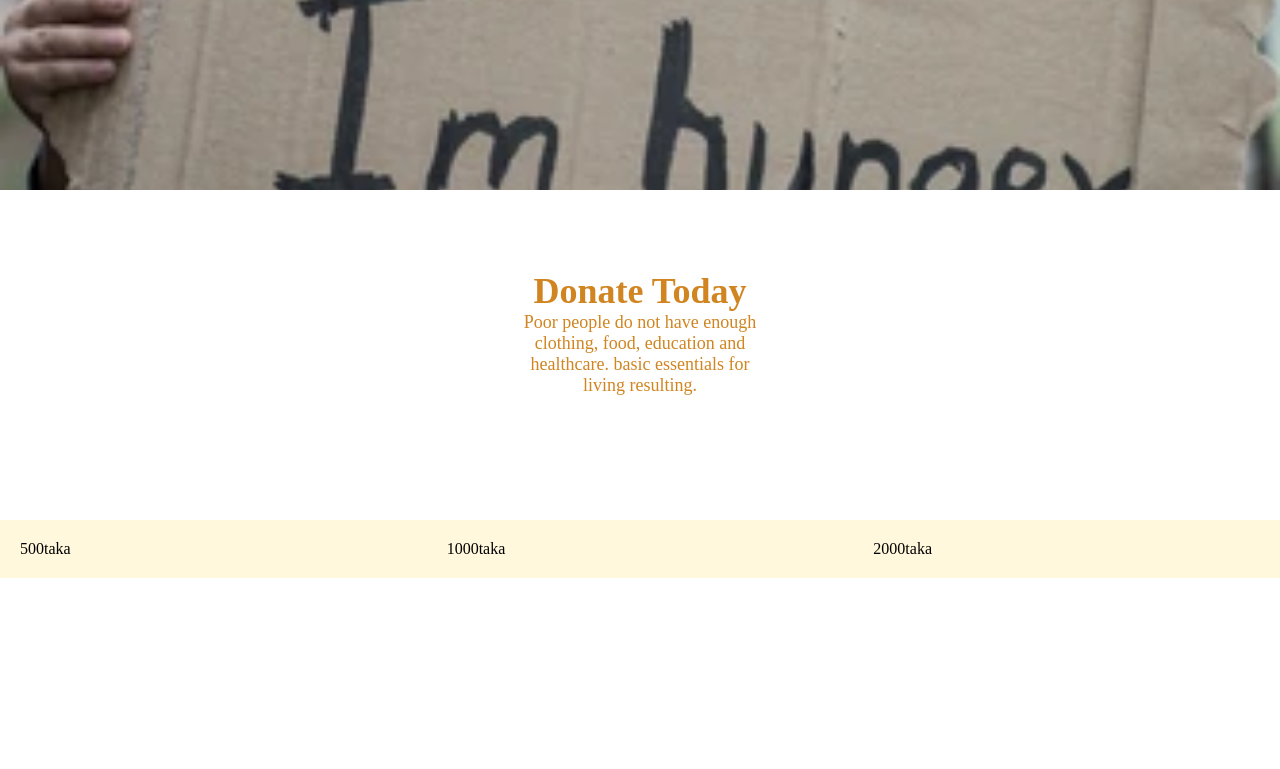
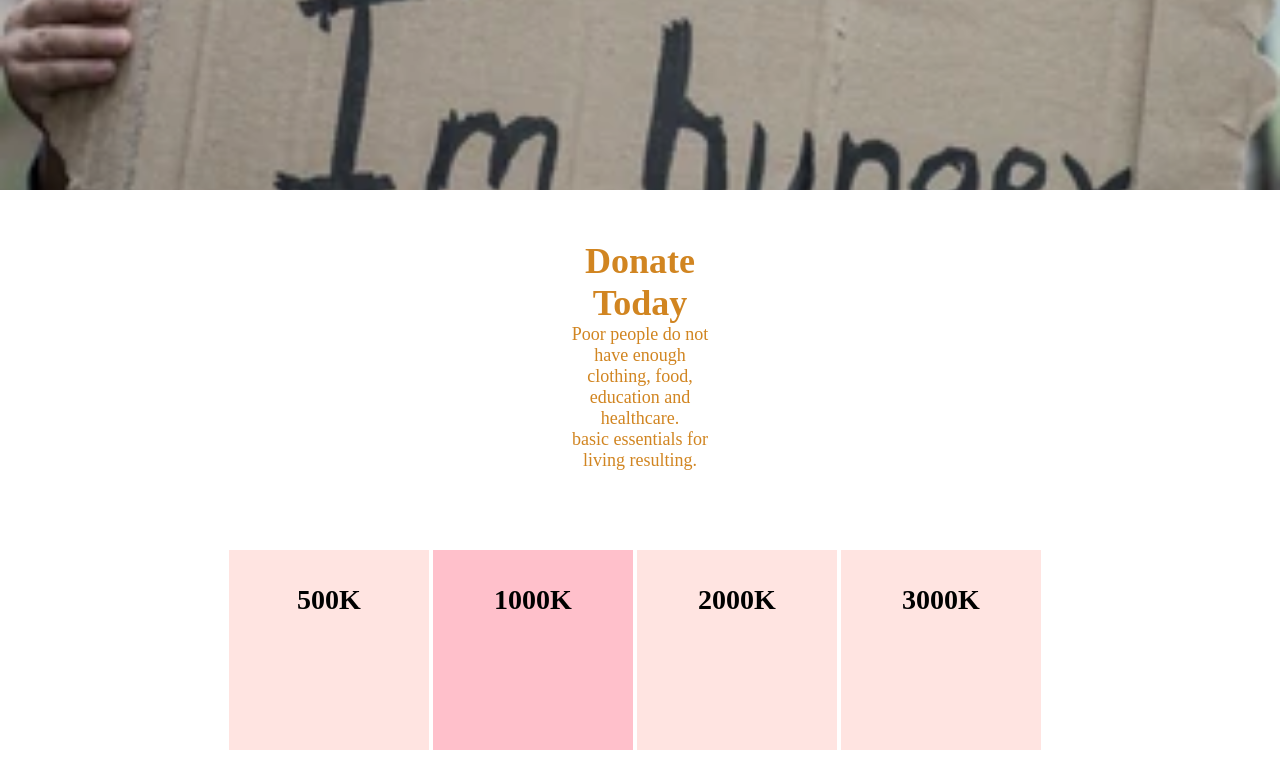
Before and after one commit to mohosinaaruba/Donation1, a plain HTML site: page index.html in a window 1280 px wide. Shown: the part 610-1379 px from the top of the page. Before the commit the page ends 1188 px from the top, so only its background shows below. Drawn offline with Linux system fonts and the light colour scheme.

Commit message:
box added

```diff
--- a/index.html
+++ b/index.html
@@ -20,15 +20,19 @@
 
   </div>
   <div class="small">
-    <h1> Donate Today</h1>
-    <p>Poor people do not have enough clothing, food, education and healthcare.
+    <h1> Donate  Today</h1>
+    <p>Poor people do not have  enough clothing, food, education and healthcare.<br>
          basic essentials for living resulting.</p>
   </div>
-  <div id="container">
-     <div class="box1">500taka</div>
-     <div class="box2"> 1000taka</div>
-     <div class=" box3"> 2000taka</div>
-    </div>
+      <div class="box1"></div>
+  <div class="box">
+
+    <hi>500k</hi>
+
+  </div>
+  <div class="box2">1000k</div>
+  <div class="box3">2000k</div>
+  <div class="box4">3000k</div>
 
 </body>
 </html>
--- a/style.css
+++ b/style.css
@@ -29,15 +29,16 @@
     border-radius: 10px;
 }
 .small{
-     height: 250px;
-     width: 250px;
+     height: 150px;
+     width: 150px;
      margin-left: auto;
      margin-right: auto;
      color: rgb(209, 133, 33);
      font-size: large;
      text-align:center;
      background-color: white;
-     margin-top: 80px;
+     margin-top: 50px;
+     inline-size: 1;
 
 }
 #container {
@@ -55,3 +56,114 @@
     width: 100%;
 
 }
+    .box{
+       margin-right: 25px;
+        width: 200px;
+        height: 200px;
+        background-color:mistyrose;
+        font-family: 'Times New Roman';
+        font-size: 28px;
+        font-weight: bold;
+        line-height: 100px;
+        margin: auto;
+        text-align: center;
+        text-transform: uppercase;
+
+        display: inline-block;
+        --gap: 0.5cm;
+        align-items: center;
+        justify-content: center;
+    }
+    .box{
+        margin-bottom: var(--gap);
+    }
+    .box1{
+        margin-right: 25px;
+        width: 200px;
+        height: 200px;
+        background-color:white;
+        font-family: 'Times New Roman';
+        font-size: 28px;
+        font-weight: bold;
+        line-height: 100px;
+       border-top: 2px;
+        text-align: center;
+
+        text-transform: uppercase;
+
+       display: flex;
+       --gap: 0.5cm;
+       align-items: center;
+       justify-content: center;
+       display: inline-block;
+    }
+    .box1{
+        margin-bottom: var(--gap);
+    }
+    .box2{
+        margin-right: 25px;
+        width: 200px;
+        height: 200px;
+        background-color:pink;
+        font-family: 'Times New Roman';
+        font-size: 28px;
+        font-weight: bold;
+        line-height: 100px;
+        margin: auto;
+        text-align: center;
+        text-transform: uppercase;
+        border: 2px seagreen;
+
+        display: flex;
+        --gap: 0.5cm;
+        align-items: center;
+        justify-content: center;
+        display: inline-block;
+    }
+    .box2{
+        margin-bottom: var(--gap);
+    }
+    .box3{
+        margin-right: 25px;
+        width: 200px;
+        height: 200px;
+        background-color:mistyrose;
+        font-family: 'Times New Roman';
+        font-size: 28px;
+        font-weight: bold;
+        line-height: 100px;
+        margin: auto;
+        text-align: center;
+        text-transform: uppercase;
+
+        display: flex;
+        --gap: 0.5cm;
+        align-items: center;
+        justify-content: center;
+        display: inline-block;
+    }
+    .box3{
+        margin-bottom: var(--gap);
+    }
+    .box4{
+        margin-right: 20px;
+        width: 200px;
+        height: 200px;
+        background-color:mistyrose;
+        font-family: 'Times New Roman';
+        font-size: 28px;
+        font-weight: bold;
+        line-height: 100px;
+        margin: auto;
+        text-align: center;
+        text-transform: uppercase;
+
+        display: flex;
+        --gap: 0.5cm;
+        align-items: center;
+        justify-content: center;
+        display: inline-block;
+    }
+    .box4{
+        margin-bottom: var(--gap);
+    }
```
Also changed, not shown: images/3.jpg (added), images/4.jpg.png (added).
